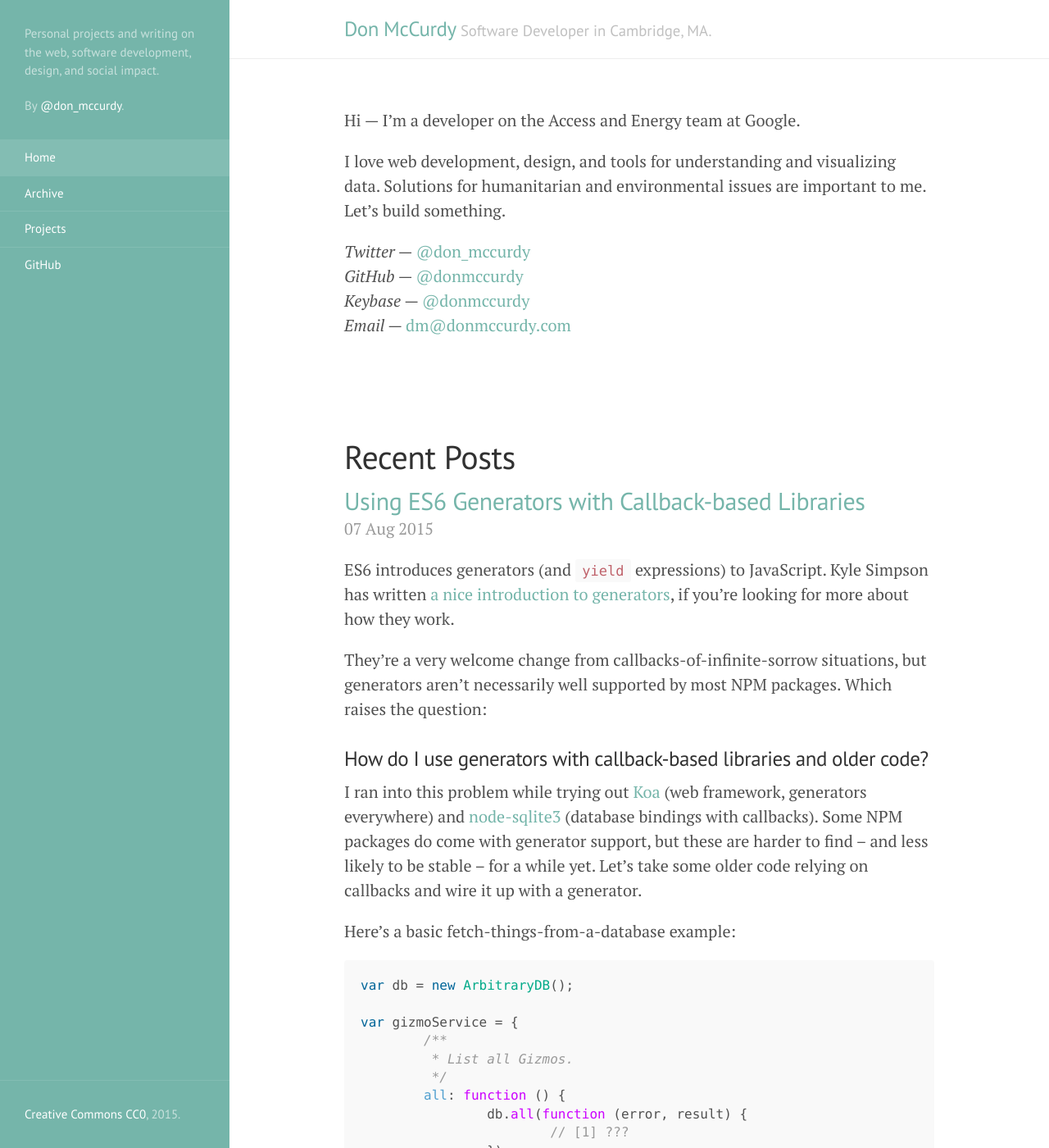
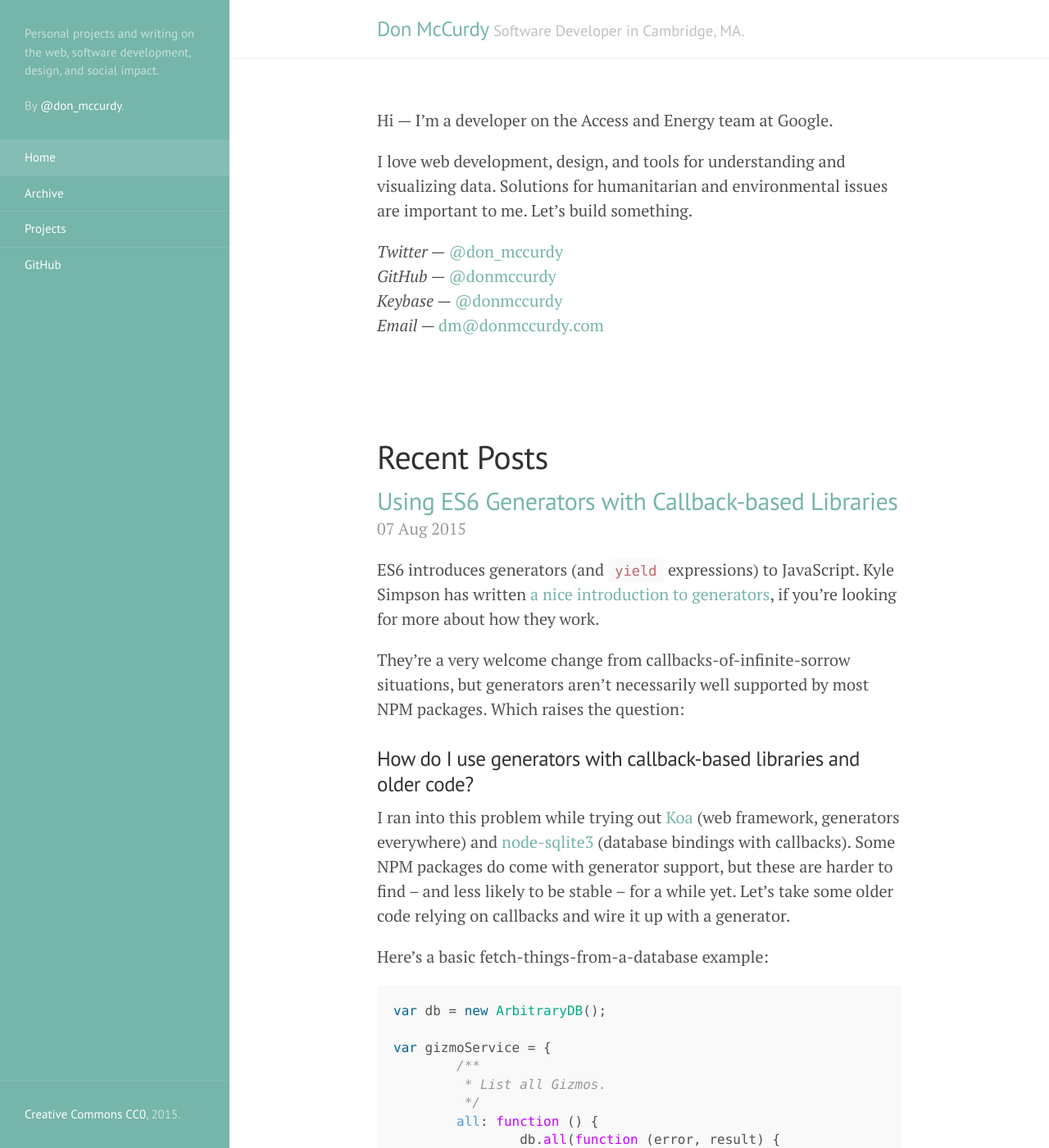
Before and after one commit to donmccurdy/blog, a Jekyll site: the page built from index.html, in a window 1280 px wide and 1400 px high. Shown: the whole window at 82% size. Built offline with Jekyll 4.4.1, drawn with Linux system fonts in a browser that asks for light colours; Markdown is read by kramdown in place of the engine named in the settings; the list of posts is cut into pages by our own code; some of the changed text lies outside the part shown.

Commit message:
Padding cleanup.
- Even out content/text padding on mobile.
- Remove extra space beneath footers.
- Remove attribution footer on front page.

```diff
--- a/_layouts/default.html
+++ b/_layouts/default.html
@@ -23,6 +23,15 @@
       <div class="container content">
         {{ content }}
       </div>
+
+      {% if page.is_post %}
+      <div class="container">
+        <hr>
+        <footer class="footer-attribution">
+          Written by <a href="{{ site.author.url }}">{{ site.author.handle }}</a>.
+        </footer>
+      </div>
+      {% endif %}
     </div>
 
     <label for="sidebar-checkbox" class="sidebar-toggle"></label>
--- a/_layouts/post.html
+++ b/_layouts/post.html
@@ -14,8 +14,6 @@ is_post: true
     </time>
   </header>
   {{ content }}
-  <hr>
-  Written by <a href="{{ site.author.url }}">@don_mccurdy</a>.
 </article>
 
 {% if site.related_posts.length %}
--- a/index.html
+++ b/index.html
@@ -48,10 +48,3 @@ title: Home
     <span class="pagination-item newer">Newer</span>
   {% endif %}
 </div>
-
-
-<hr>
-
-<footer class="footer-attribution">
-  Written by <a href="{{ site.author.url }}">{{ site.author.handle }}</a>.
-</footer>
--- a/public/css/lanyon.css
+++ b/public/css/lanyon.css
@@ -116,6 +116,9 @@ h1, h2, h3, h4, h5, h6 {
 }
 
 @media (max-width: 48em) {
+  .masthead {
+    margin-bottom: 1.5rem;
+  }
   .masthead-title {
     text-align: center;
   }
--- a/public/css/poole.css
+++ b/public/css/poole.css
@@ -287,39 +287,18 @@ tbody tr:nth-child(odd) th {
 
 .container {
   max-width: 38rem;
-  padding-left:  1rem;
-  padding-right: 1rem;
+  padding-left:  3rem;
+  padding-right: 3rem;
   margin-left:  auto;
   margin-right: auto;
 }
 
-
-/*
- * Masthead
- *
- * Super small header above the content for site name and short description.
- */
-
-.masthead {
-  padding-top:    1rem;
-  padding-bottom: 1rem;
-  margin-bottom: 3rem;
+@media (max-width: 48em) {
+  .container {
+    padding-left:  1.5rem;
+    padding-right: 1.5rem;
+  }
 }
-.masthead-title {
-  margin-top: 0;
-  margin-bottom: 0;
-  color: #505050;
-}
-.masthead-title a {
-  color: #505050;
-}
-.masthead-title small {
-  font-size: 75%;
-  font-weight: 400;
-  color: #c0c0c0;
-  letter-spacing: 0;
-}
-
 
 /*
  * Posts and pages
```
